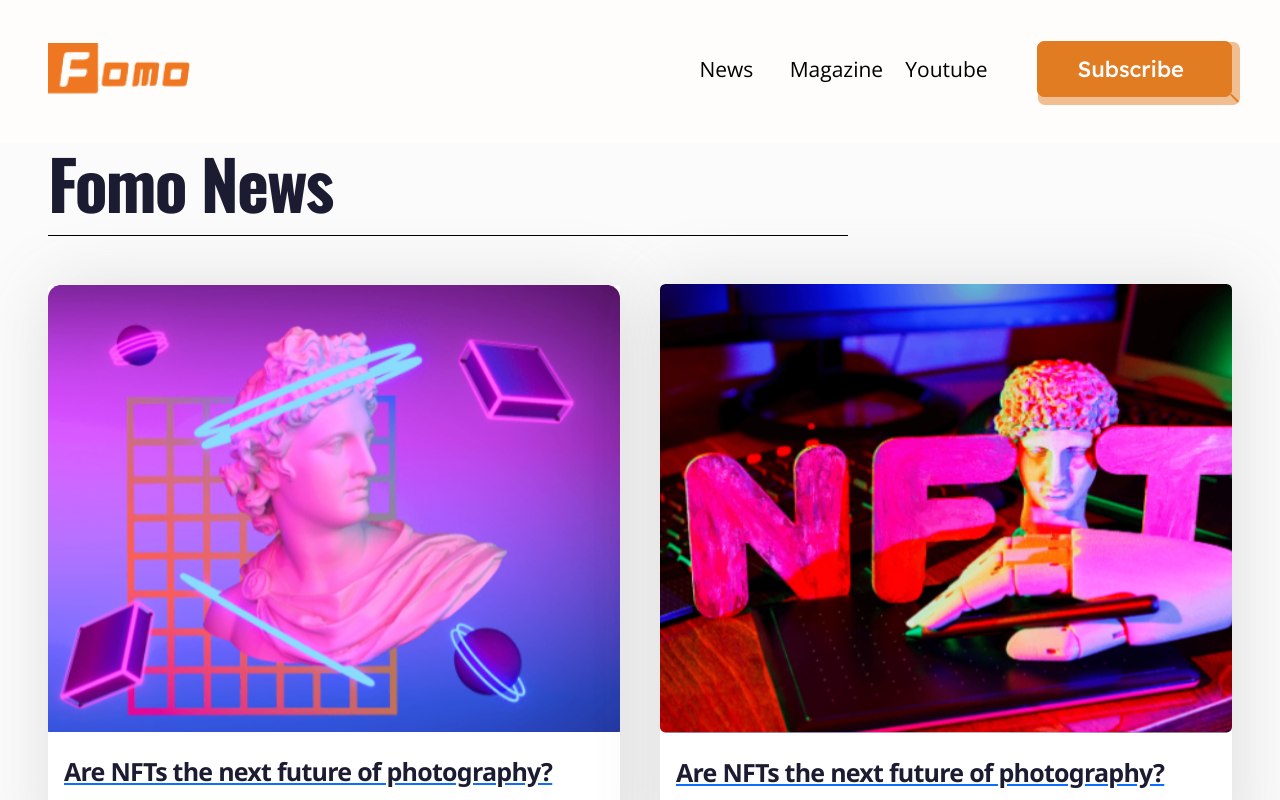
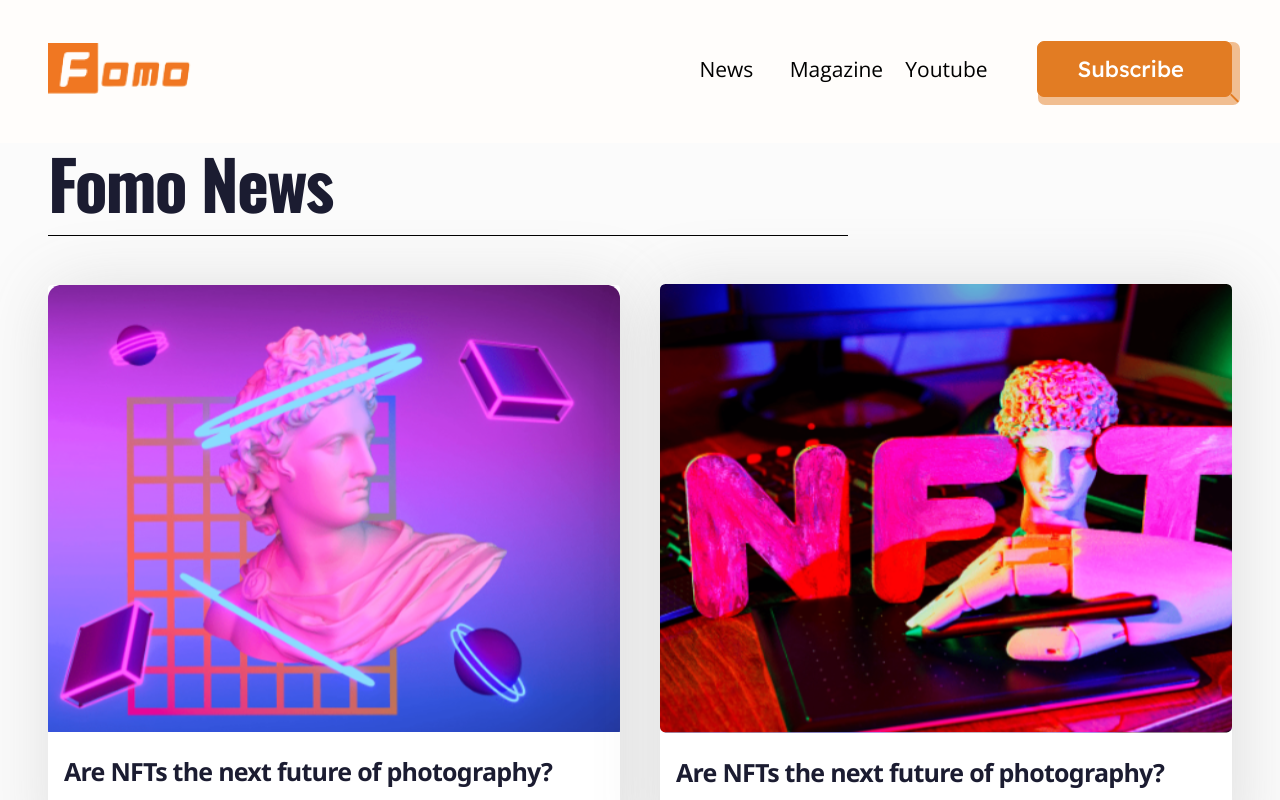
Before and after one commit to reactdevs23/fomo, a React (Create React App) app: page /news in a window 1280 px wide. Shown: the top 800 px of the page. Built offline with nearby package versions, Linux system fonts and the light colour scheme.

Commit message:
a tag issue solvd

```diff
--- a/src/components/pages/News/News.css
+++ b/src/components/pages/News/News.css
@@ -24,6 +24,7 @@
   background: #ffffff;
   box-shadow: 3px 4px 71px rgba(102, 102, 102, 0.2);
   border-radius: 4px;
+  text-decoration: none;
 }
 .article-item h2 {
   font-family: "Segoe UI";
--- a/src/index.css
+++ b/src/index.css
@@ -38,5 +38,5 @@ code {
 }
 @font-face {
   font-family: "Segoe UI";
-  src: url("./font/Segoe\ UI\ Bold.ttf");
+  src: url("./font/SEGOEUI.TTF");
 }
```
Also changed, not shown: src/font/SEGOEUI.TTF (added).
